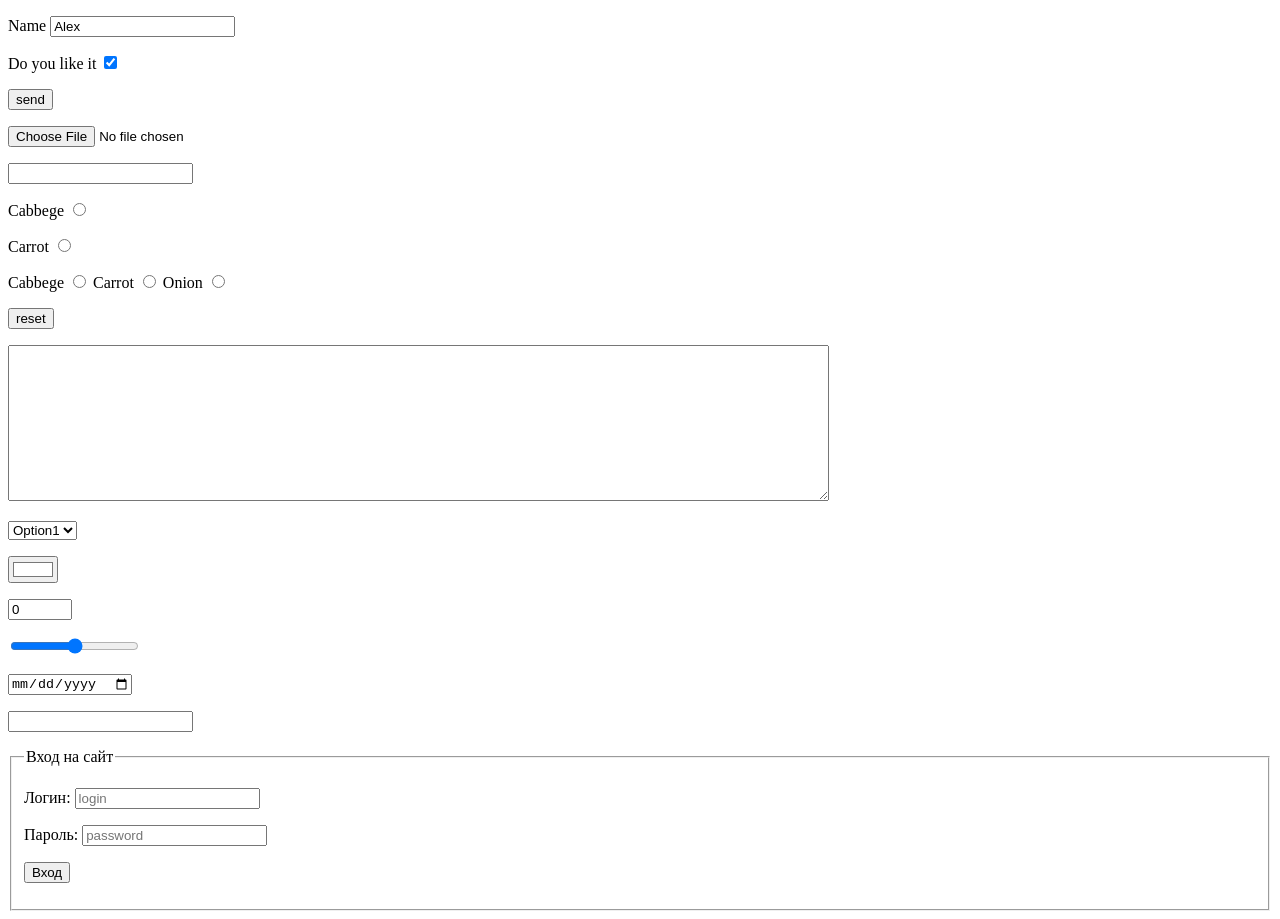
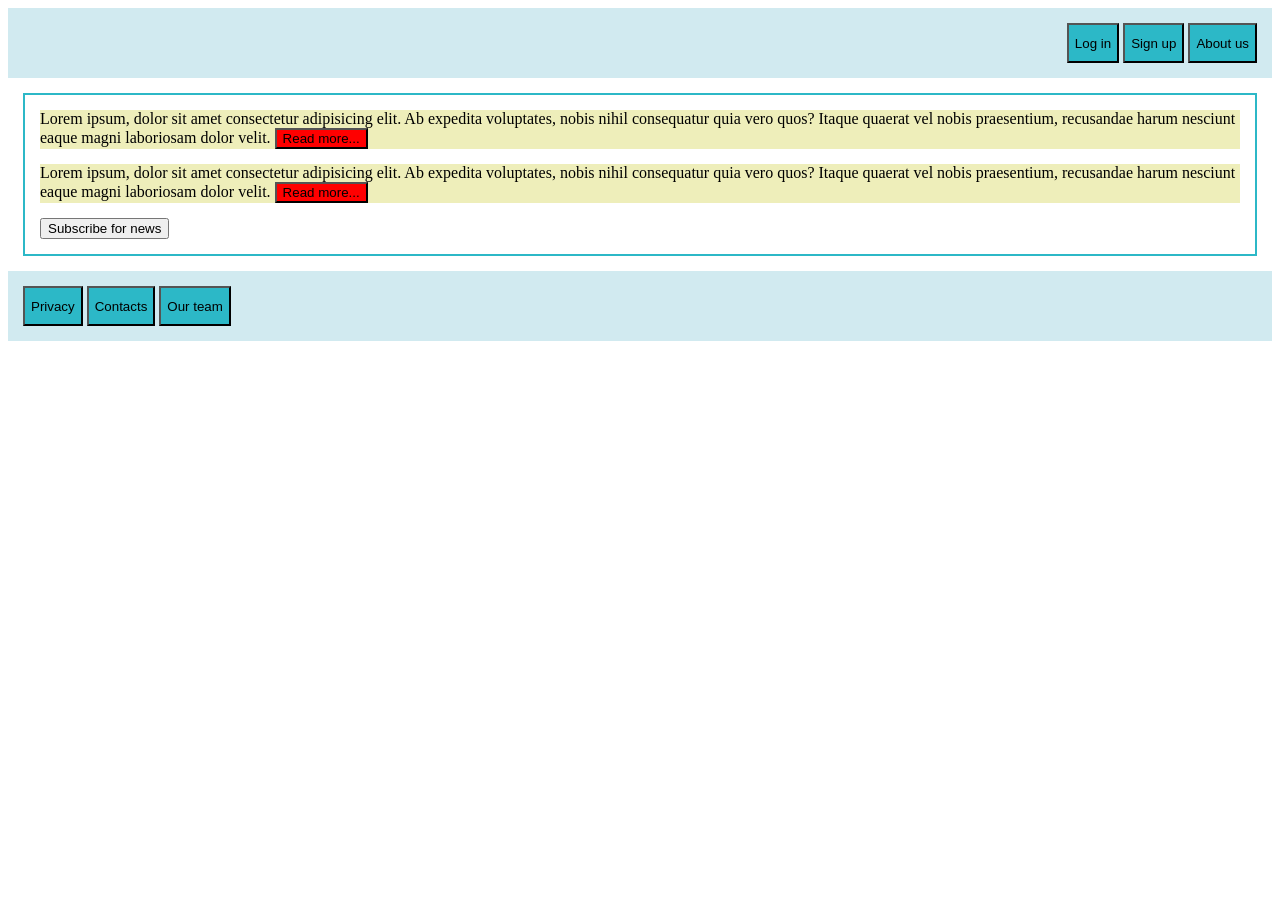
Before and after one commit to alex-main-academy/Main-academyProject, a plain HTML site: page index.html in a window 1280 px wide. After the commit the page ends 800 px from the top, so only its background shows below. Drawn offline with Linux system fonts and the light colour scheme.

Commit message:
LabWork1.3.4.1

```diff
--- a/index.html
+++ b/index.html
@@ -4,73 +4,30 @@
     <meta charset="UTF-8">
     <meta http-equiv="X-UA-Compatible" content="IE=edge">
     <meta name="viewport" content="width=device-width, initial-scale=1.0">
-    <title>HTML Forms</title>
+    <title>LabWork1.3.4.1</title>
+    <link rel="stylesheet" href="./style/style.css">
 </head>
 <body>
-    <p>Name
-        <input type="text" placeholder="Your name" value="Alex">
-    </p>
-    <p>Do you like it
-        <input type="checkbox" checked>
-    </p>
-    <p>
-        <input type="button" value="send">
-    </p>
-    <p>
-        <input type="file">
-    </p>
-    <p>
-        <input type="password">
-    </p>
-    <p>
-        <label for="radio1">Cabbege</label>
-        <input type="radio">
-    </p>
-    <p>
-        <label for="radio1">Carrot</label>
-        <input type="radio">
-    </p>
-    <p>
-        <label for="radio1">Cabbege</label>
-        <input type="radio">
-        <label for="radio1">Carrot</label>
-        <input type="radio">
-        <label for="radio1">Onion</label>
-        <input type="radio">
-    </p>
-    <p>
-        <input type="submit" value="reset">
-    </p>
-    <p>
-        <textarea name="" id="" cols="100" rows="10" minlength="19"></textarea>
-    </p>
-    <select name="" id="">
-        <option value="">Option1</option>
-        <option value="">Option2</option>
-        <option value="">Option3</option>
-    </select>
-    <p>
-        <input type="color" value="#ffffff">
-    </p>
-    <p>
-        <input type="number" value="0" min="0" max="100">
-    </p>
-    <p>
-        <input type="range">
-    </p>
-    <p>
-        <input type="date">
-    </p>
-    <p>
-        <input type="search">
-    </p>
-    <form>
-        <fieldset>
-            <legend>Вход на сайт</legend>
-            <p>Логин: <input type="text" placeholder="login"></p>
-            <p>Пароль: <input type="password" placeholder="password"></p>
-            <p><input type="submit" value="Вход"></p>
-        </fieldset>
-    </form>
+    <div class="header">
+        <input type="button" value="Log in">
+        <input type="button" value="Sign up">
+        <input type="button" value="About us">
+    </div>
+    <div class="info">
+        <p>Lorem ipsum, dolor sit amet consectetur adipisicing elit. Ab expedita voluptates, nobis nihil consequatur quia vero quos?
+           Itaque quaerat vel nobis praesentium, recusandae harum nesciunt eaque magni laboriosam dolor velit.
+            <button>Read more...</button>
+        </p>
+        <p>Lorem ipsum, dolor sit amet consectetur adipisicing elit. Ab expedita voluptates, nobis nihil consequatur quia vero quos?
+           Itaque quaerat vel nobis praesentium, recusandae harum nesciunt eaque magni laboriosam dolor velit.
+            <button>Read more...</button>
+        </p>
+        <button>Subscribe for news</button>
+    </div>
+    <div class="footer">
+            <input type="button" value="Privacy">
+            <input type="button" value="Contacts">
+            <input type="button" value="Our team">
+    </div>
 </body>
 </html>
--- /dev/null
+++ b/style/style.css
@@ -0,0 +1,38 @@
+.header {
+    width: auto;
+    height: 70px;
+    background-color: rgb(209, 234, 240);
+    text-align: right;
+    padding-right: 15px;
+}
+input {
+    width: auto;
+    height: 40px;
+    background-color: rgb(44, 184, 199);
+    background-origin: padding-box;
+    margin-top: 15px;
+}
+.info {
+    width: auto;
+    height: auto;
+    border: solid 2px rgb(44, 184, 199);
+    margin: 15px;
+}
+p {
+    margin: 15px;
+    background-color: rgb(238, 238, 186);
+}
+button:first-child {
+    background-color: red;
+}
+button:nth-child(3) {
+    margin-left: 15px;
+    margin-bottom: 15px;
+}
+.footer {
+    width: auto;
+    height: 70px;
+    background-color: rgb(209, 234, 240);
+    text-align: left;
+    padding-left: 15px;
+}
```
